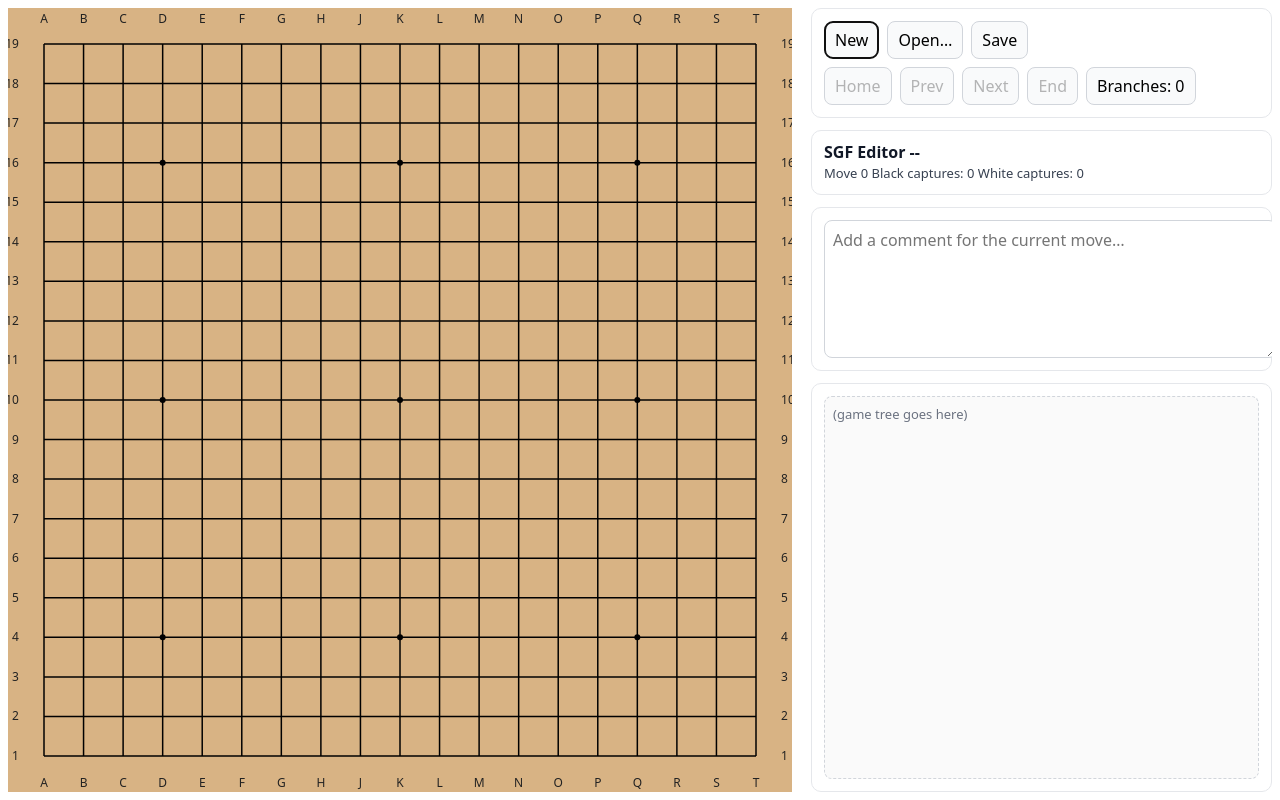
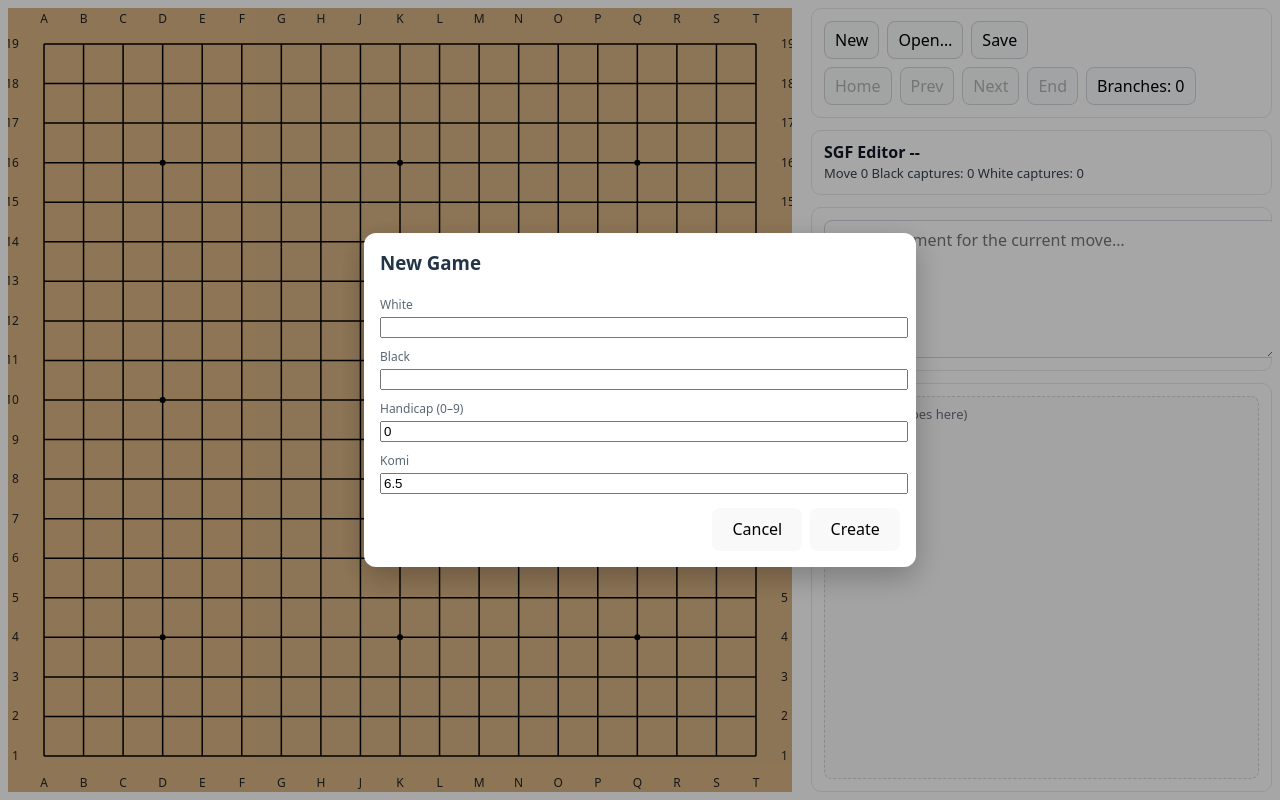
Before and after one commit to billchiles/sgfeditor-react, a React (Vite) app: page / in a window 1280 px wide. Both pictures are taken after a click on the button "New". Built offline with nearby package versions, Linux system fonts and the light colour scheme.

Commit message:
reset gpt5 context and got it to fix the silliness it emitted that I checked in.  Now have proper design and working new game dialog.  Now need to add from the C# code, save comment, save if current drty, delete default, etc.

```diff
--- a/src/App.tsx
+++ b/src/App.tsx
@@ -1,7 +1,9 @@
-import { useMemo, useRef, useContext, useCallback } from "react";
+import { useMemo, useRef, useContext, useCallback, useState, useEffect } from "react";
 import GoBoard from "./components/GoBoard";
 import styles from "./App.module.css";
-import { GameProvider, GameContext } from "./models/AppGlobals";
+import { GameProvider, GameContext, addGame } from "./models/AppGlobals";
+import NewGameDialog from "./components/NewGameDialog";
+import { Game } from "./models/Game";
 
 
 /// App function only provides context from GameProvider, and AppContent function spews all the UI
@@ -43,16 +45,8 @@ function AppContent({
   commentRef: React.RefObject<HTMLTextAreaElement | null>;
 }) {
   const appGlobals = useContext(GameContext);
-  /// Prev/Next enabling
+  // Game status area definition and updating
   const g = appGlobals?.game;
-  //var prevEnabled = false;
-  //var nextEnabled = true;
-  // if (g) {
-  //   prevEnabled = !!g!.currentMove;
-  //   nextEnabled = (!!g!.currentMove && !!g!.currentMove.next) ||
-  //                 (!g!.currentMove && !!g!.firstMove);
-  // }
-  /// functions to update Title / status area
   const statusTop =
     useMemo(() => {
               if (!g) return "SGF Editor --"; // First render this is undefined.
@@ -73,6 +67,9 @@ function AppContent({
             [appGlobals?.version, appGlobals?.game, appGlobals?.game.currentMove,
              appGlobals?.game.blackPrisoners, appGlobals?.game.whitePrisoners]
   );
+
+  // Modal dialog support.  Only the visibility lives here.  Dialog manages its own field state.
+  const [showNew, setShowNew] = useState(false);
 
   //
   // Rendering ...
@@ -98,7 +95,7 @@ function AppContent({
         <div className={styles.panel}>
           <div className={styles.buttonRow}>
             <button className={styles.btn}
-                    onClick={() => "do nothing now"}>New</button>
+                    onClick={() => setShowNew(true)}>New</button>
             <button
               className={styles.btn}
               onClick={() => { appGlobals?.openSgf(); }}
@@ -145,6 +142,23 @@ function AppContent({
           </div>
         </div>
       </aside>
+      {/* Portal-based modal dialogs live outside normal stacking/context.  Dialog owns its state. */}
+      <NewGameDialog
+        open={showNew}
+        onClose={() => setShowNew(false)}
+        onCreate={({ white, black, handicap, komi }) => {
+          if (!appGlobals) return; // This will never happen, appglobals exists when user can click.
+          // Construct a new game instance
+          const g = new Game(19, handicap, komi.trim());
+          //todo need to check dirty, delete default game, etc
+          g.playerWhite = white.trim();
+          g.playerBlack = black.trim();
+          addGame({g},appGlobals.getGames(), appGlobals.setGame, appGlobals.setGames);
+          setShowNew(false);
+        }}
+        // provide somw defaults
+        defaults={{ handicap: 0, komi: "6.5", }}
+      />
     </div>
   );
 }
--- /dev/null
+++ b/src/components/NewGameDialog.tsx
@@ -0,0 +1,71 @@
+import { useEffect, useState } from "react";
+import Modal from "./modals"; // <- use the shared modal
+
+type NewGameDefaults = { white: string; black: string; handicap: number; komi: string };
+export type NewGameResult = NewGameDefaults;
+
+export default function NewGameDialog({
+  open,
+  onClose,
+  onCreate,
+  defaults,
+}: {
+  open: boolean;
+  onClose: () => void;
+  onCreate: (result: NewGameResult) => void;
+  defaults: NewGameDefaults;
+}) {
+  const [white, setWhite]       = useState(defaults.white);
+  const [black, setBlack]       = useState(defaults.black);
+  const [handicap, setHandicap] = useState<number>(defaults.handicap ?? 0);
+  const [komi, setKomi]         = useState(defaults.komi ?? "6.5");
+
+  useEffect(() => {
+    if (!open) return;
+    setWhite(defaults.white);
+    setBlack(defaults.black);
+    setHandicap(defaults.handicap ?? 0);
+    setKomi(defaults.komi ?? "6.5");
+  }, [open, defaults]);
+
+  const handleCreate = () => {
+    const clean = Math.max(0, Math.min(9, Math.trunc(Number.isFinite(handicap) ? handicap : 0)));
+    onCreate({ white, black, handicap: clean, komi });
+  };
+
+  return (
+    <Modal open={open} onClose={onClose}>
+      <h3 id="newgame-title" style={{ marginTop: 0 }}>New Game</h3>
+      <div style={{ display: "grid", gap: 10 }}>
+        <label>
+          <span style={{ display: "block", fontSize: 12, opacity: 0.75 }}>White</span>
+          <input value={white} onChange={(e) => setWhite(e.target.value)} style={{ width: "100%" }} />
+        </label>
+        <label>
+          <span style={{ display: "block", fontSize: 12, opacity: 0.75 }}>Black</span>
+          <input value={black} onChange={(e) => setBlack(e.target.value)} style={{ width: "100%" }} />
+        </label>
+        <label>
+          <span style={{ display: "block", fontSize: 12, opacity: 0.75 }}>Handicap (0–9)</span>
+          <input
+            inputMode="numeric"
+            value={String(handicap)}
+            onChange={(e) => {
+              const n = Number(e.target.value.replace(/[^\d-]/g, ""));
+              setHandicap(Number.isFinite(n) ? n : 0);
+            }}
+            style={{ width: "100%" }}
+          />
+        </label>
+        <label>
+          <span style={{ display: "block", fontSize: 12, opacity: 0.75 }}>Komi</span>
+          <input value={komi} onChange={(e) => setKomi(e.target.value)} style={{ width: "100%" }} />
+        </label>
+      </div>
+      <div style={{ display: "flex", gap: 8, justifyContent: "flex-end", marginTop: 14 }}>
+        <button onClick={onClose}>Cancel</button>
+        <button onClick={handleCreate}>Create</button>
+      </div>
+    </Modal>
+  );
+}
--- /dev/null
+++ b/src/components/modals.tsx
@@ -0,0 +1,102 @@
+import React, { useEffect, useRef } from "react";
+import { createPortal } from "react-dom";
+
+type ModalProps = {
+  open: boolean;
+  onClose: () => void;            // called on Escape or backdrop click
+  children: React.ReactNode;
+};
+
+export default function Modal({ open, onClose, children }: ModalProps) {
+  const firstFocusRef = useRef<HTMLDivElement | null>(null);
+
+  useEffect(() => {
+    if (!open) return;
+
+    // Mark app as “modal-open” for hotkeys guard and lock scroll
+    const prev = document.body.dataset.modalOpen;
+    document.body.dataset.modalOpen = "true";
+    const prevOverflow = document.body.style.overflow;
+    document.body.style.overflow = "hidden";
+
+    // Focus first focusable thing inside
+    const timer = requestAnimationFrame(() => {
+      firstFocusRef.current?.focus();
+    });
+
+    const onKeyDown = (e: KeyboardEvent) => {
+      if (e.key === "Escape") {
+        e.stopPropagation();
+        e.preventDefault();
+        onClose();
+      }
+      // Simple focus trap: cycle Tab inside the modal
+      if (e.key === "Tab") {
+        const root = firstFocusRef.current?.parentElement;
+        if (!root) return;
+        const focusables = root.querySelectorAll<HTMLElement>(
+          'button, [href], input, textarea, select, [tabindex]:not([tabindex="-1"])'
+        );
+        if (focusables.length === 0) return;
+        const first = focusables[0];
+        const last = focusables[focusables.length - 1];
+        if (e.shiftKey && document.activeElement === first) {
+          e.preventDefault();
+          last.focus();
+        } else if (!e.shiftKey && document.activeElement === last) {
+          e.preventDefault();
+          first.focus();
+        }
+      }
+    };
+
+    document.addEventListener("keydown", onKeyDown, true);
+    return () => {
+      cancelAnimationFrame(timer);
+      document.removeEventListener("keydown", onKeyDown, true);
+      document.body.dataset.modalOpen = prev ?? "";
+      document.body.style.overflow = prevOverflow;
+    };
+  }, [open, onClose]);
+
+  if (!open) return null;
+
+  // backdrop click closes
+  const onBackdrop = (e: React.MouseEvent<HTMLDivElement>) => {
+    if (e.target === e.currentTarget) onClose();
+  };
+
+  ///
+  return createPortal(
+    <div
+      onMouseDown={onBackdrop}
+      style={{
+        position: "fixed",
+        inset: 0,
+        background: "rgba(0,0,0,0.35)",
+        display: "grid",
+        placeItems: "center",
+        zIndex: 1000,
+      }}
+    >
+      <div
+        role="dialog"
+        aria-modal="true"
+        aria-labelledby="newgame-title"
+        style={{
+          background: "#fff",
+          borderRadius: 12,
+          padding: 16,
+          width: "min(520px, 92vw)",
+          boxShadow: "0 10px 30px rgba(0,0,0,0.25)",
+        }}
+        onMouseDown={(e) => e.stopPropagation()}
+      >
+        {/* sentinel to grab initial focus */}
+        <div ref={firstFocusRef} tabIndex={0} style={{ outline: "none" }} />
+        {children}
+      </div>
+    </div>,
+    document.body
+  );
+}
--- a/src/models/AppGlobals.tsx
+++ b/src/models/AppGlobals.tsx
@@ -328,23 +328,30 @@ async function doOpenButtonCmd (
   if (openidx != -1) {
     // Show existing game, updating games MRU and current game.
     gotoOpenGame(openidx);
-    // Move to function gotoOpenGame
-    const newGames = moveGameToMRU(games, openidx) //, setGame, setGames);
-    setGame(newGames[0]);
-    setGames(newGames);
+    // todo Move to function gotoOpenGame
+    addGame({idx: openidx}, games, setGame, setGames);
   } else {
     // TODO consider C# code ignores if a file opened or not, so we shouldn't be making a new Game here
     // C# code also draws tree, etc., even if nothing changed, but maybe good for cleanup?
     await doOpenGetFileGame(fileHandle, fileName, data, fileBridge, gameRef,
                            {getLastCreatedGame, setLastCreatedGame, setGame, getGames, setGames});
-    // const newGame = new Game();
-    // addGameAsMRU(games, newGame, setGames, setGame);
     // drawgametree
     // focus on stones
     bumpVersion();
   }
   focusOnRoot();
 } // doOpenButtonCmd()
+
+/// addGame adds g to the front of the MRU and makes it the current game, or it moves game at idx to
+/// the front of thr MRU and makes it the current game.
+///
+export function addGame (arg: { g: Game } | { idx: number }, games: readonly Game[],
+                        setGame: (g: Game) => void, setGames: (gs: Game[]) => void): void {
+  const newGames =
+    "idx" in arg ? moveGameToMRU(games, arg.idx) : [arg.g, ...games];
+  setGame(newGames[0]);
+  setGames(newGames);
+}
 
 /// CheckDirtySave prompts whether to save the game if it is dirty. If saving, then it uses the
 /// game filename, or prompts for one if it is null. This is exported for use in app.tsx or
@@ -585,19 +592,18 @@ function gotoOpenGame(idx: number) {
   idx
 }
 
-// Move an existing game at index `idx` to the front (MRU)
-function moveGameToMRU(games: readonly Game[], idx: number /*, setGame: (g: Game) => void,
+/// moveGameToMRU moves an existing game from idx to the front (MRU).
+///
+function moveGameToMRU (games: readonly Game[], idx: number /*, setGame: (g: Game) => void,
                        setGames: (gs: Game[]) => void */): Game[] {
   if (idx < 0 || idx >= games.length) throw new Error("Must call with valid index.");
   const target = games[idx];
   const rest = games.slice(0, idx).concat(games.slice(idx + 1));
   const newGames = [target, ...rest];
-  // setGames(newGames);
-  // setGame(target);
   return newGames;
 }
 
-// function moveGameToFront(games: Game[], idx: number): Game[] {
+// function moveGameToFront (games: Game[], idx: number): Game[] {
 //   if (idx <= 0 || idx >= games.length) return games.slice();
 //   const target = games[idx];
 //   const rest = games.slice(0, idx).concat(games.slice(idx + 1));
@@ -752,9 +758,7 @@ function isEditingTarget (t: EventTarget | null): boolean {
       // the user sees each game in order of most recently visited at the time they started the cmd.
       idx = idx === games.length ? idx - 1 : idx;
     }
-    const newGames = moveGameToMRU(games, idx) //, deps.setGame, deps.setGames);
-    deps.setGame(newGames[0]);
-    deps.setGames(newGames);
+    addGame({idx}, games, deps.setGame, deps.setGames);
     deps.setLastCommand({ type: CommandTypes.GotoNextGame, cookie: { idx } })
     deps.bumpVersion();
   }
```
Also changed, not shown: 1 other file (tests, documents, lock files or other folders).
